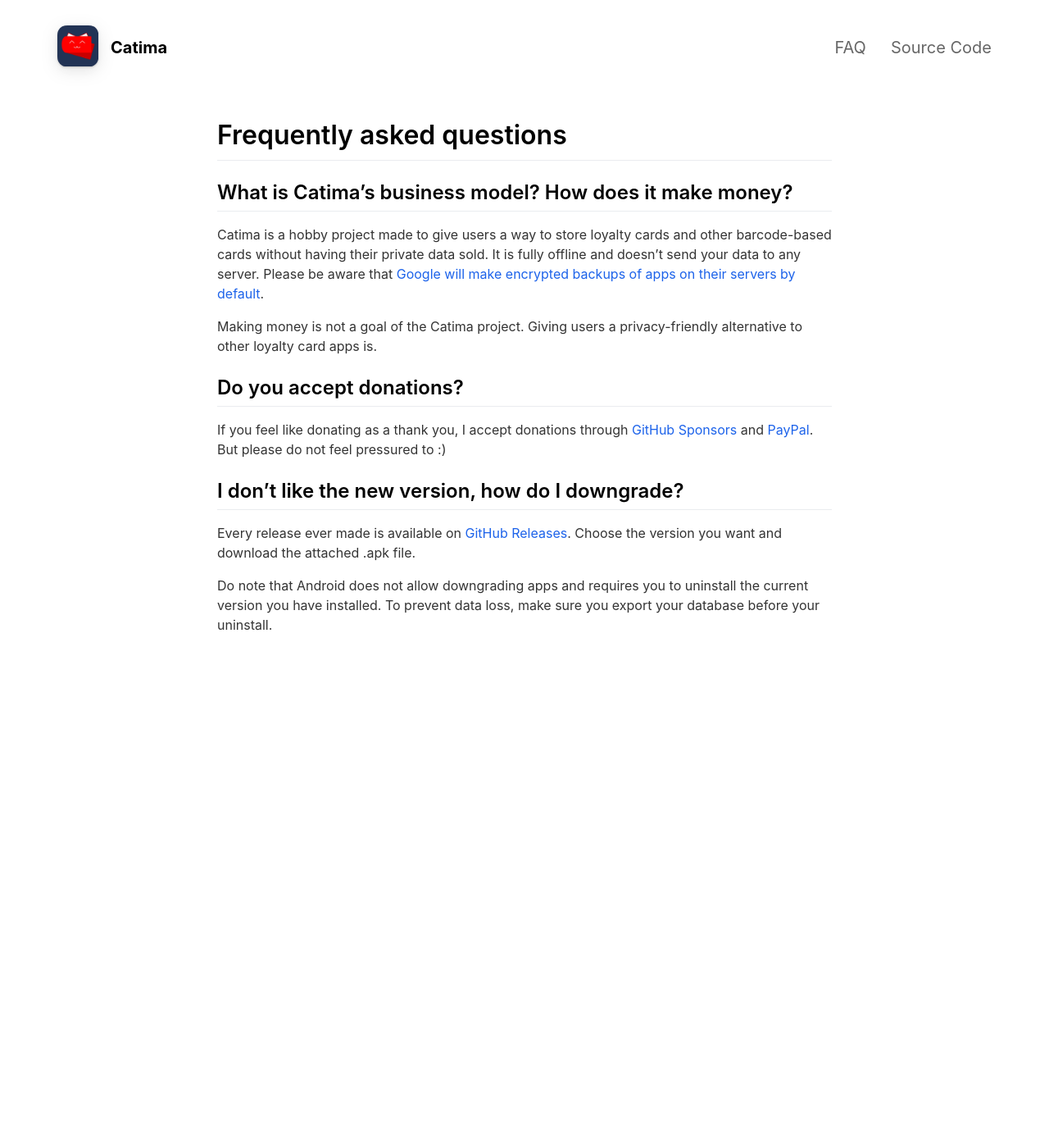
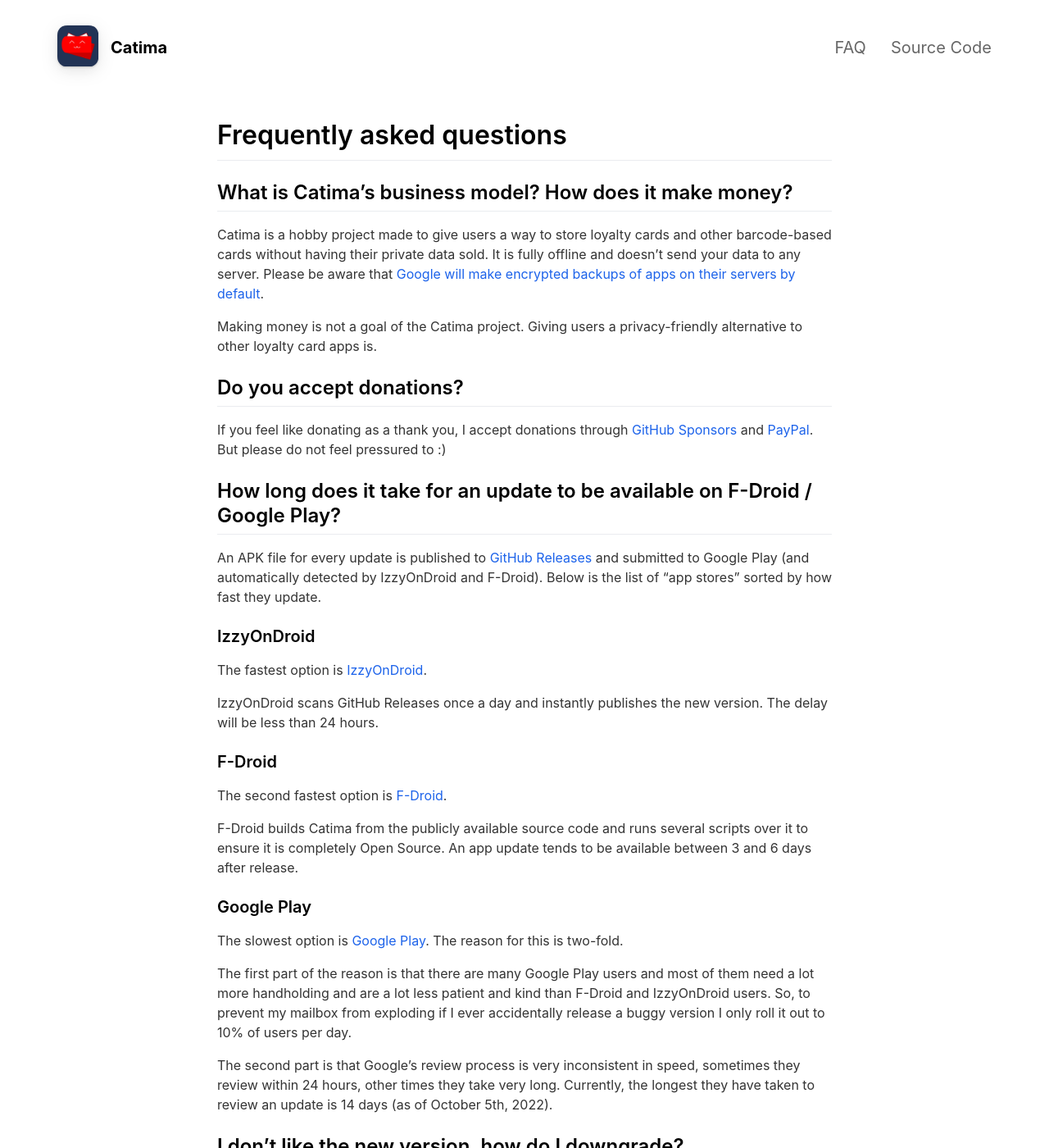
Before and after one commit to CatimaLoyalty/Website, a Jekyll site: the page built from _pages/faq.md, in a window 1280 px wide and 1400 px high. Shown: the whole window at 82% size. Built offline with Jekyll 4.4.1, drawn with Linux system fonts in a browser that asks for light colours; nearby versions of some CDN libraries.

Commit message:
Document update availability delay

```diff
--- a/_pages/faq.md
+++ b/_pages/faq.md
@@ -17,6 +17,30 @@
 
 If you feel like donating as a thank you, I accept donations through [GitHub Sponsors](https://github.com/sponsors/TheLastProject) and [PayPal](https://paypal.me/sylviavanos). But please do not feel pressured to :)
 
+## How long does it take for an update to be available on F-Droid / Google Play?
+
+An APK file for every update is published to [GitHub Releases](https://github.com/CatimaLoyalty/Android/releases) and submitted to Google Play (and automatically detected by IzzyOnDroid and F-Droid). Below is the list of "app stores" sorted by how fast they update.
+
+### IzzyOnDroid
+
+The fastest option is [IzzyOnDroid](https://apt.izzysoft.de/fdroid/index/apk/me.hackerchick.catima).
+
+IzzyOnDroid scans GitHub Releases once a day and instantly publishes the new version. The delay will be less than 24 hours.
+
+### F-Droid
+
+The second fastest option is [F-Droid](https://f-droid.org/en/packages/me.hackerchick.catima/).
+
+F-Droid builds Catima from the publicly available source code and runs several scripts over it to ensure it is completely Open Source. An app update tends to be available between 3 and 6 days after release.
+
+### Google Play
+
+The slowest option is [Google Play](https://play.google.com/store/apps/details?id=me.hackerchick.catima). The reason for this is two-fold.
+
+The first part of the reason is that there are many Google Play users and most of them need a lot more handholding and are a lot less patient and kind than F-Droid and IzzyOnDroid users. So, to prevent my mailbox from exploding if I ever accidentally release a buggy version I only roll it out to 10% of users per day.
+
+The second part is that Google's review process is very inconsistent in speed, sometimes they review within 24 hours, other times they take very long. Currently, the longest they have taken to review an update is 14 days (as of October 5th, 2022).
+
 ## I don't like the new version, how do I downgrade?
 
 Every release ever made is available on [GitHub Releases](https://github.com/CatimaLoyalty/Android/releases). Choose the version you want and download the attached .apk file.
```
